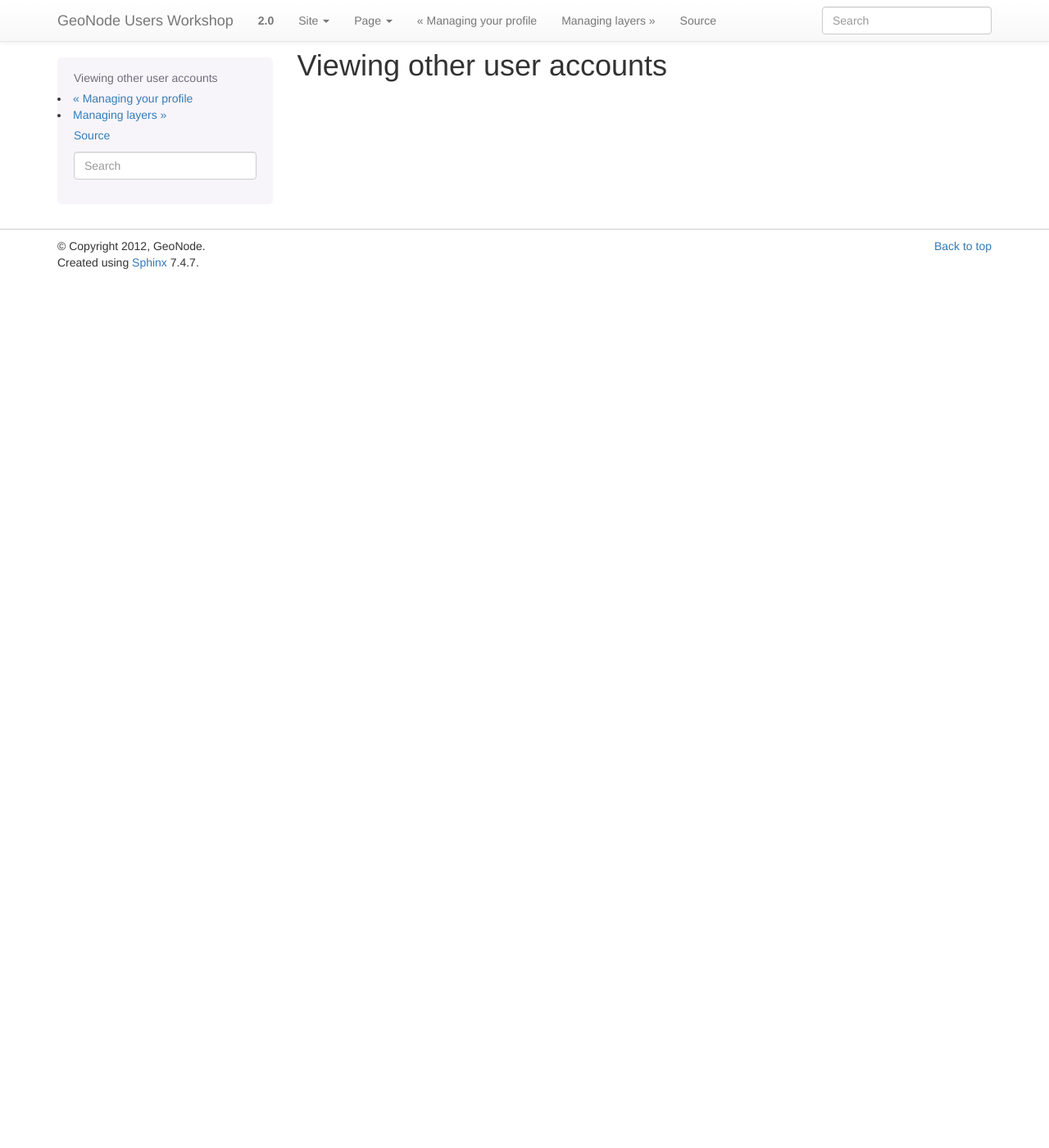
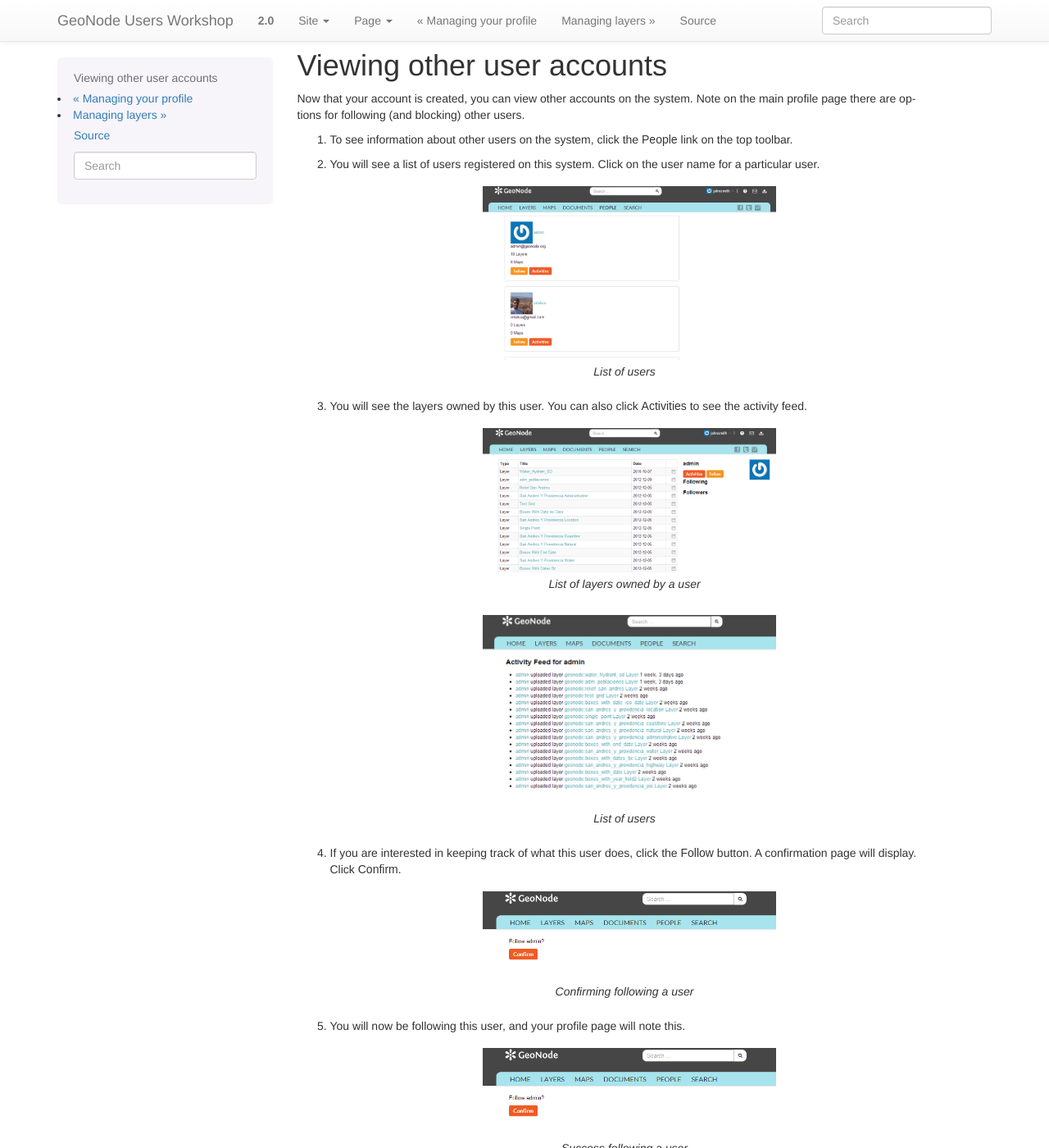
Before and after one commit to lucacasagrande/geonode-workshops, a Sphinx documentation site: the page built from user/source/accounts/users.rst, in a window 1280 px wide and 1400 px high. Shown: the whole window at 82% size. Built offline with Sphinx 7.4.7, drawn with Linux system fonts in a browser that asks for light colours.

Commit message:
First draft of managing accounts section

```diff
--- a/user/source/accounts/users.rst
+++ b/user/source/accounts/users.rst
@@ -3,4 +3,46 @@
 Viewing other user accounts
 ===========================
 
-.. todo::  Topics: View other profiles and see their data/maps etc, follow/view other users activity
+Now that your account is created, you can view other accounts on the system. Note on the main profile page there are options for following (and blocking) other users.
+
+#. To see information about other users on the system, click the :guilabel:`People` link on the top toolbar.
+
+#. You will see a list of users registered on this system. Click on the user name for a particular user.
+
+   .. figure:: img/people.png
+      :width: 50%
+      :align: center
+
+      *List of users*
+
+#. You will see the layers owned by this user. You can also click :guilabel:`Activities` to see the activity feed.
+
+   .. figure:: img/adminlayers.png
+      :width: 50%
+      :align: center
+
+      *List of layers owned by a user*
+
+   .. figure:: img/adminactivities.png
+      :width: 50%
+      :align: center
+
+      *List of users*
+
+#. If you are interested in keeping track of what this user does, click the :guilabel:`Follow` button. A confirmation page will display. Click :guilabel:`Confirm`.
+
+   .. figure:: img/followconfirm.png
+      :width: 50%
+      :align: center
+
+      *Confirming following a user*
+
+#. You will now be following this user, and your profile page will note this.
+
+   .. figure:: img/followconfirm.png
+      :width: 50%
+      :align: center
+
+      *Success following a user*
+
+.. todo:: How will the user get notified?
```
Also changed, not shown: user/source/accounts/profile.rst (+35 -1 lines), user/source/accounts/registration.rst (+31 -1 lines), user/source/accounts/img/account.png (added), user/source/accounts/img/adminactivities.png (added), user/source/accounts/img/adminlayers.png (added), user/source/accounts/img/confirm.png (added), user/source/accounts/img/followconfirm.png (added), user/source/accounts/img/followsuccess.png (added), user/source/accounts/img/people.png (added), user/source/accounts/img/profileedit.png (added), user/source/accounts/img/profilelink.png (added), user/source/accounts/img/profilepage.png (added), user/source/accounts/img/signup.png (added), user/source/accounts/img/welcome.png (added).
